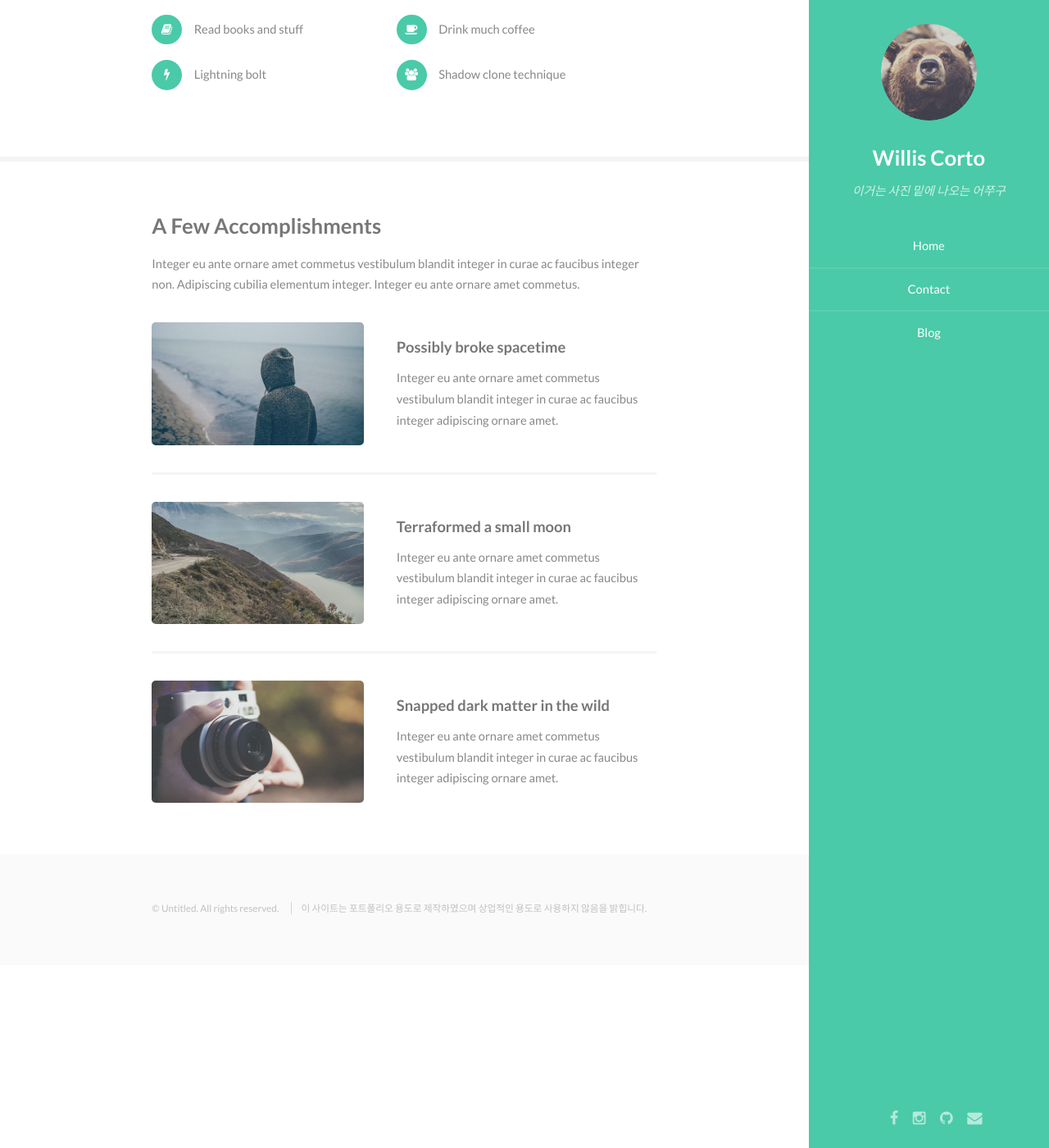
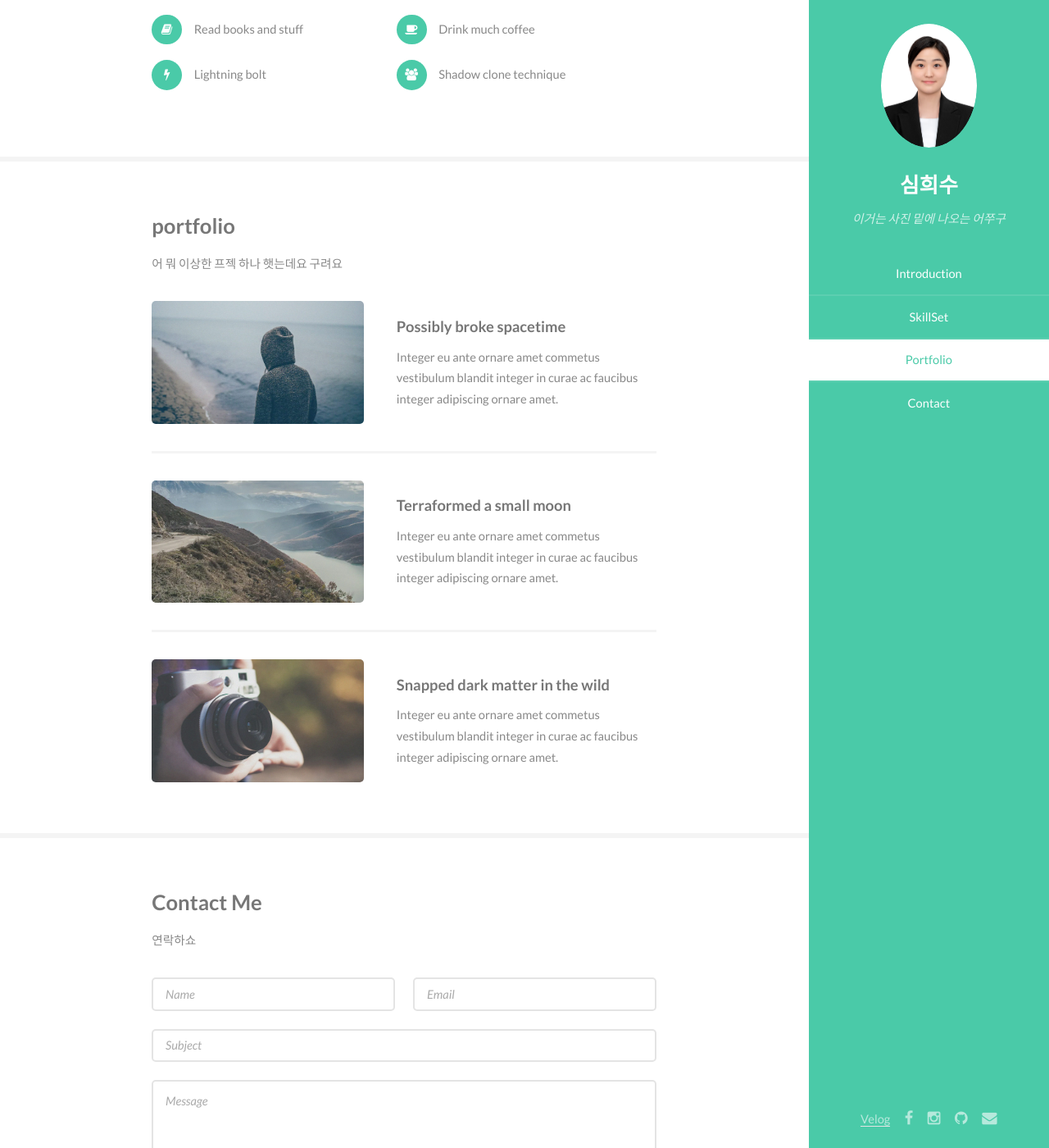
Before and after one commit to CHeessoo/CHeessoo.github.io, a Jekyll site: the page built from index.html, in a window 1280 px wide and 1400 px high, scrolled down 839 px. Shown: the whole window at 82% size. Built offline with Jekyll 4.4.1, drawn with Linux system fonts in a browser that asks for light colours.

Commit message:
Update index.html, css

```diff
--- a/_includes/header.html
+++ b/_includes/header.html
@@ -1,20 +1,21 @@
 <!-- Header -->
     <section id="header" class="skel-layers-fixed">
         <header>
-            <span class="image avatar"><img src="{{ site.baseurl }}/images/avatar.jpg" alt="" /></span>
-            <h1 id="logo"><a href="{{ site.baseurl }}/">Willis Corto</a></h1>
+            <span class="image avatar"><img src="{{ site.baseurl }}/images/myPhoto.jpg" alt="" /></span>
+            <h1 id="logo"><a href="{{ site.baseurl }}/">심희수</a></h1>
             <p>이거는 사진 밑에 나오는 어쭈구</p>
         </header>
         <nav id="nav">
             <ul>
-                <li><a href="{{ site.baseurl }}/">Home</a></li>
-                <li><a href="{{ site.baseurl }}/contact">Contact</a></li>
-                <li><a href="{{ site.baseurl }}/blog">Blog</a></li>
+                <li><a href="{{ site.baseurl }}/">Introduction</a></li>
+                <li><a href="#tow">SkillSet</a></li>
+                <li><a href="#three">Portfolio</a></li>
+                <li><a href="#four">Contact</a></li>
             </ul>
         </nav>
         <footer>
             <ul class="icons">
-                <li><a href="#" class="icon fa-blog"><span class="label">Velog</span></a></li>
+                <li><a href="#" class="fa-brands fa-blogger-b"><span class="label">Velog</span></a></li>
                 <li><a href="#" class="icon fa-facebook"><span class="label">Facebook</span></a></li>
                 <li><a href="#" class="icon fa-instagram"><span class="label">Instagram</span></a></li>
                 <li><a href="#" class="icon fa-github"><span class="label">Github</span></a></li>
--- a/index.html
+++ b/index.html
@@ -34,8 +34,8 @@ layout: default
 <!-- Three -->
     <section id="three">
         <div class="container">
-            <h3>A Few Accomplishments</h3>
-            <p>Integer eu ante ornare amet commetus vestibulum blandit integer in curae ac faucibus integer non. Adipiscing cubilia elementum integer. Integer eu ante ornare amet commetus.</p>
+            <h3>portfolio</h3>
+            <p>어 뭐 이상한 프젝 하나 햇는데요 구려요</p>
             <div class="features">
                 <article>
                     <a href="#" class="image"><img src="images/pic01.jpg" alt="" /></a>
@@ -61,3 +61,31 @@ layout: default
             </div>
         </div>
     </section>
+
+
+    <section id="four">
+        <div class="container">
+            <h3>Contact Me</h3>
+            <p>연락하쇼</p>
+            <form method="post" action="#">
+                <div class="row uniform">
+                    <div class="6u 12u(xsmall)"><input type="text" name="name" id="name" placeholder="Name" /></div>
+                    <div class="6u 12u(xsmall)"><input type="email" name="email" id="email" placeholder="Email" /></div>
+                </div>
+                <div class="row uniform">
+                    <div class="12u"><input type="text" name="subject" id="subject" placeholder="Subject" /></div>
+                </div>
+                <div class="row uniform">
+                    <div class="12u"><textarea name="message" id="message" placeholder="Message" rows="6"></textarea></div>
+                </div>
+                <div class="row uniform">
+                    <div class="12u">
+                        <ul class="actions">
+                            <li><input type="submit" class="special" value="Send Message" /></li>
+                            <li><input type="reset" value="Reset Form" /></li>
+                        </ul>
+                    </div>
+                </div>
+            </form>
+        </div>
+    </section>
```
Also changed, not shown: images/myPhoto.jpg (added).
